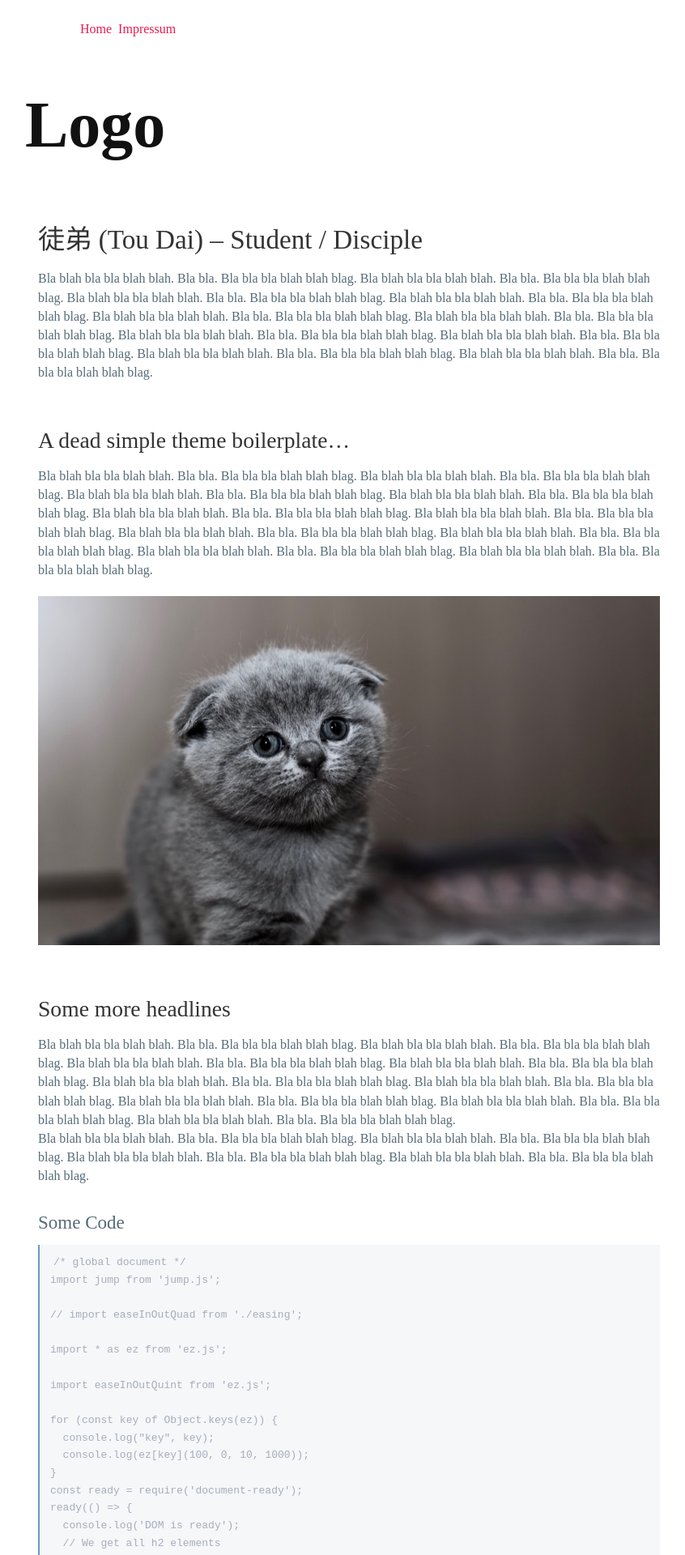
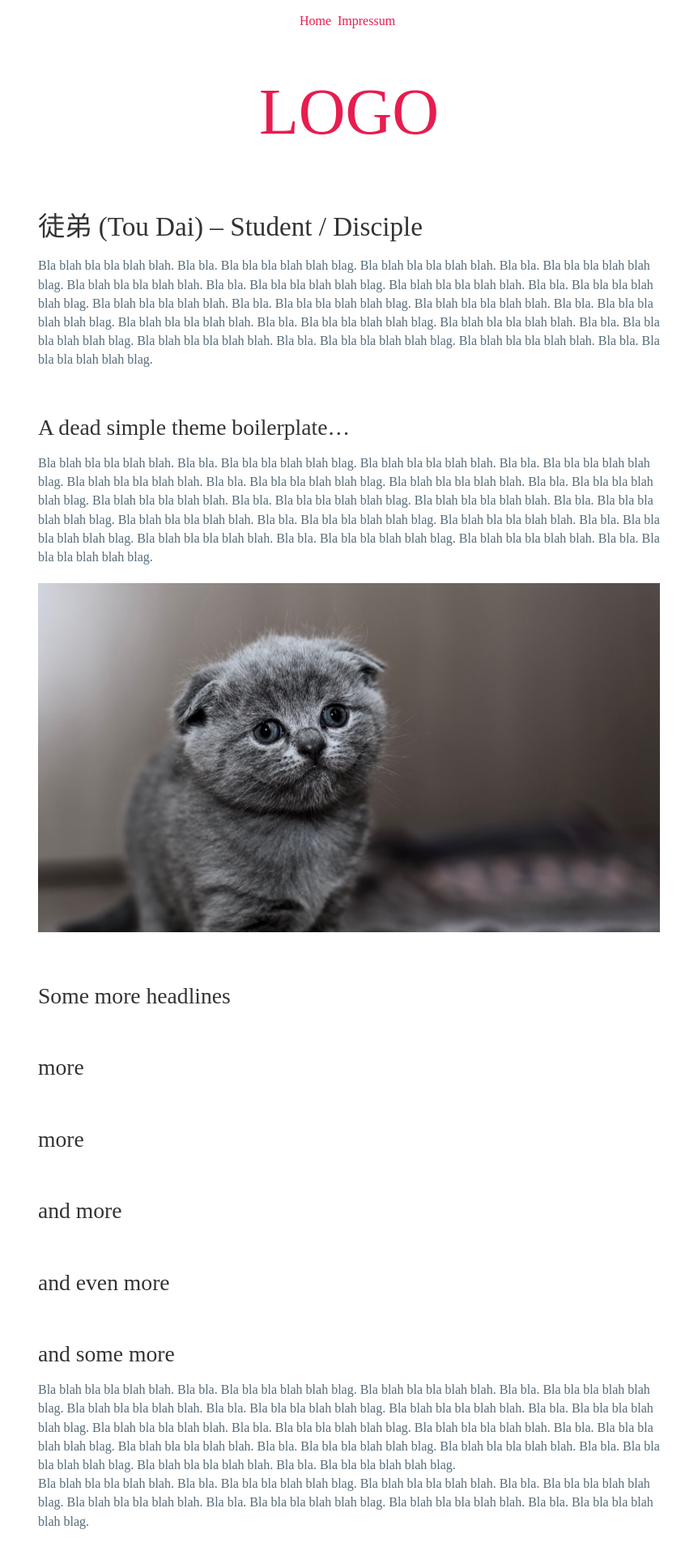
Before and after one commit to ff6347/jekyll-theme-tou-dai, a Jekyll site: the page built from _editable_pages/landing.md, in a window 1280 px wide. Shown: the top 1920 px of the page at 81% size, without its empty margins (209-1055 px from the left). Built offline with Jekyll 4.4.1, drawn with Linux system fonts in a browser that asks for light colours.

Commit message:
better menu

```diff
--- a/_editable_pages/landing.md
+++ b/_editable_pages/landing.md
@@ -18,6 +18,15 @@
 
 ## Some more headlines
 
+## more
+
+## more
+
+## and more
+
+## and even more
+
+## and some more
 Bla blah bla bla blah blah. Bla bla. Bla bla bla blah blah blag. Bla blah bla bla blah blah. Bla bla. Bla bla bla blah blah blag. Bla blah bla bla blah blah. Bla bla. Bla bla bla blah blah blag. Bla blah bla bla blah blah. Bla bla. Bla bla bla blah blah blag. Bla blah bla bla blah blah. Bla bla. Bla bla bla blah blah blag. Bla blah bla bla blah blah. Bla bla. Bla bla bla blah blah blag. Bla blah bla bla blah blah. Bla bla. Bla bla bla blah blah blag. Bla blah bla bla blah blah. Bla bla. Bla bla bla blah blah blag. Bla blah bla bla blah blah. Bla bla. Bla bla bla blah blah blag.
 Bla blah bla bla blah blah. Bla bla. Bla bla bla blah blah blag. Bla blah bla bla blah blah. Bla bla. Bla bla bla blah blah blag. Bla blah bla bla blah blah. Bla bla. Bla bla bla blah blah blag. Bla blah bla bla blah blah. Bla bla. Bla bla bla blah blah blag.
 
--- /dev/null
+++ b/_includes/footer.html
@@ -0,0 +1,3 @@
+<footer>
+<p>Build with <a href="http://jekyllrb.com/" target="blank">jekyll</a> and &hearts; </p>
+</footer>
--- a/_includes/logo.html
+++ b/_includes/logo.html
@@ -1 +1 @@
-<div class="logo">Logo</div>
+<div id="logo">Logo</div>
--- a/_layouts/default.html
+++ b/_layouts/default.html
@@ -32,23 +32,14 @@
   <body class="fade">
     {% include header.html %}
     {% include logo.html %}
-    <section>
-      <div id="main">
-        <div class="menu-trigger"></div>
+    <div id="main">
+      <div class="menu-trigger"></div>
+      <section>
         {{ content }}
-        <footer>
-<!--           <noscript>
-          <ul class="social-links">
-            <li class="social">foo</li>
-            <li class="social">bah </li>
-            <li class="social">baz</li>
-          </ul>
-          </noscript> -->
-          <p>Build with <a href="http://jekyllrb.com/" target="blank">jekyll</a> and &hearts; </p>
-        </footer>
-      </div>
-      <!-- close main -->
-    </section>
+      </section>
+    </div>
+    <!-- close main -->
+    {% include footer.html %}
     <script type="text/javascript" src="{{site.url}}/assets/js/main.bundle.js"></script>
   </body>
 </html>
--- a/_sass/_menu.scss
+++ b/_sass/_menu.scss
@@ -5,13 +5,15 @@
 // http://codepen.io/andreasstorm/pen/lriga
 // by http://codepen.io/andreasstorm/
 header {
+    display: flex; /* or inline-flex */
+    justify-content:  center;
     height: 5em;
     // padding-top: 40px;
 }
 
 .inner {
-    max-width: 1000px;
-    margin: 0 auto;
+    //  max-width: 100%;
+    // margin: 0 auto;
     padding: 0px 20px;
     position: relative;
 }
@@ -26,15 +28,23 @@
 
 nav>ul {
     // float: right;
-    max-width: 800px;
+    // max-width: 800px;
     border-bottom: 1px solid black;
+    padding: auto;
 }
 
+nav > ul > li:first-of-type {
+    margin-left: 0;
+
+}
 nav>ul>li {
-    text-size: 40px;
+    text-size: 0.9em;
     text-align: center;
-    line-height: 40px;
-    margin-left: 0.5em;
+    line-height: 1.2em;
+    // margin-left: 0.5em;
+    // first is top bottom second is left right
+    margin: auto 0.25em;
+
     [class^="icon-"],
     [class*=" icon-"] {
         height: 30px;
@@ -109,6 +119,10 @@
 }
 
 @media screen and (max-width: 800px) {
+    header {
+        display: initial;
+        // justify-content:  flex-end;
+    }
     nav ul {
         display: none;
         padding: 0;
@@ -154,6 +168,7 @@
         width: 100%;
         text-align: left;
         //background: #222;
+        line-height: 1.7em;
         text-indent: 40px;
         text-decoration: none;
     }
@@ -167,6 +182,7 @@
         display: block;
         float: none;
         list-style: none;
+        margin-left: 0.5em;
     }
     nav>ul li ul {
         display: block;
--- /dev/null
+++ b/_sass/_normalize.scss
@@ -0,0 +1,447 @@
+/*! normalize.css v7.0.0 | MIT License | github.com/necolas/normalize.css */
+
+/* Document
+   ========================================================================== */
+
+/**
+ * 1. Correct the line height in all browsers.
+ * 2. Prevent adjustments of font size after orientation changes in
+ *    IE on Windows Phone and in iOS.
+ */
+
+html {
+  line-height: 1.15; /* 1 */
+  -ms-text-size-adjust: 100%; /* 2 */
+  -webkit-text-size-adjust: 100%; /* 2 */
+}
+
+/* Sections
+   ========================================================================== */
+
+/**
+ * Remove the margin in all browsers (opinionated).
+ */
+
+body {
+  margin: 0;
+}
+
+/**
+ * Add the correct display in IE 9-.
+ */
+
+article,
+aside,
+footer,
+header,
+nav,
+section {
+  display: block;
+}
+
+/**
+ * Correct the font size and margin on `h1` elements within `section` and
+ * `article` contexts in Chrome, Firefox, and Safari.
+ */
+
+h1 {
+  font-size: 2em;
+  margin: 0.67em 0;
+}
+
+/* Grouping content
+   ========================================================================== */
+
+/**
+ * Add the correct display in IE 9-.
+ * 1. Add the correct display in IE.
+ */
+
+figcaption,
+figure,
+main { /* 1 */
+  display: block;
+}
+
+/**
+ * Add the correct margin in IE 8.
+ */
+
+figure {
+  margin: 1em 40px;
+}
+
+/**
+ * 1. Add the correct box sizing in Firefox.
+ * 2. Show the overflow in Edge and IE.
+ */
+
+hr {
+  box-sizing: content-box; /* 1 */
+  height: 0; /* 1 */
+  overflow: visible; /* 2 */
+}
+
+/**
+ * 1. Correct the inheritance and scaling of font size in all browsers.
+ * 2. Correct the odd `em` font sizing in all browsers.
+ */
+
+pre {
+  font-family: monospace, monospace; /* 1 */
+  font-size: 1em; /* 2 */
+}
+
+/* Text-level semantics
+   ========================================================================== */
+
+/**
+ * 1. Remove the gray background on active links in IE 10.
+ * 2. Remove gaps in links underline in iOS 8+ and Safari 8+.
+ */
+
+a {
+  background-color: transparent; /* 1 */
+  -webkit-text-decoration-skip: objects; /* 2 */
+}
+
+/**
+ * 1. Remove the bottom border in Chrome 57- and Firefox 39-.
+ * 2. Add the correct text decoration in Chrome, Edge, IE, Opera, and Safari.
+ */
+
+abbr[title] {
+  border-bottom: none; /* 1 */
+  text-decoration: underline; /* 2 */
+  text-decoration: underline dotted; /* 2 */
+}
+
+/**
+ * Prevent the duplicate application of `bolder` by the next rule in Safari 6.
+ */
+
+b,
+strong {
+  font-weight: inherit;
+}
+
+/**
+ * Add the correct font weight in Chrome, Edge, and Safari.
+ */
+
+b,
+strong {
+  font-weight: bolder;
+}
+
+/**
+ * 1. Correct the inheritance and scaling of font size in all browsers.
+ * 2. Correct the odd `em` font sizing in all browsers.
+ */
+
+code,
+kbd,
+samp {
+  font-family: monospace, monospace; /* 1 */
+  font-size: 1em; /* 2 */
+}
+
+/**
+ * Add the correct font style in Android 4.3-.
+ */
+
+dfn {
+  font-style: italic;
+}
+
+/**
+ * Add the correct background and color in IE 9-.
+ */
+
+mark {
+  background-color: #ff0;
+  color: #000;
+}
+
+/**
+ * Add the correct font size in all browsers.
+ */
+
+small {
+  font-size: 80%;
+}
+
+/**
+ * Prevent `sub` and `sup` elements from affecting the line height in
+ * all browsers.
+ */
+
+sub,
+sup {
+  font-size: 75%;
+  line-height: 0;
+  position: relative;
+  vertical-align: baseline;
+}
+
+sub {
+  bottom: -0.25em;
+}
+
+sup {
+  top: -0.5em;
+}
+
+/* Embedded content
+   ========================================================================== */
+
+/**
+ * Add the correct display in IE 9-.
+ */
+
+audio,
+video {
+  display: inline-block;
+}
+
+/**
+ * Add the correct display in iOS 4-7.
+ */
+
+audio:not([controls]) {
+  display: none;
+  height: 0;
+}
+
+/**
+ * Remove the border on images inside links in IE 10-.
+ */
+
+img {
+  border-style: none;
+}
+
+/**
+ * Hide the overflow in IE.
+ */
+
+svg:not(:root) {
+  overflow: hidden;
+}
+
+/* Forms
+   ========================================================================== */
+
+/**
+ * 1. Change the font styles in all browsers (opinionated).
+ * 2. Remove the margin in Firefox and Safari.
+ */
+
+button,
+input,
+optgroup,
+select,
+textarea {
+  font-family: sans-serif; /* 1 */
+  font-size: 100%; /* 1 */
+  line-height: 1.15; /* 1 */
+  margin: 0; /* 2 */
+}
+
+/**
+ * Show the overflow in IE.
+ * 1. Show the overflow in Edge.
+ */
+
+button,
+input { /* 1 */
+  overflow: visible;
+}
+
+/**
+ * Remove the inheritance of text transform in Edge, Firefox, and IE.
+ * 1. Remove the inheritance of text transform in Firefox.
+ */
+
+button,
+select { /* 1 */
+  text-transform: none;
+}
+
+/**
+ * 1. Prevent a WebKit bug where (2) destroys native `audio` and `video`
+ *    controls in Android 4.
+ * 2. Correct the inability to style clickable types in iOS and Safari.
+ */
+
+button,
+html [type="button"], /* 1 */
+[type="reset"],
+[type="submit"] {
+  -webkit-appearance: button; /* 2 */
+}
+
+/**
+ * Remove the inner border and padding in Firefox.
+ */
+
+button::-moz-focus-inner,
+[type="button"]::-moz-focus-inner,
+[type="reset"]::-moz-focus-inner,
+[type="submit"]::-moz-focus-inner {
+  border-style: none;
+  padding: 0;
+}
+
+/**
+ * Restore the focus styles unset by the previous rule.
+ */
+
+button:-moz-focusring,
+[type="button"]:-moz-focusring,
+[type="reset"]:-moz-focusring,
+[type="submit"]:-moz-focusring {
+  outline: 1px dotted ButtonText;
+}
+
+/**
+ * Correct the padding in Firefox.
+ */
+
+fieldset {
+  padding: 0.35em 0.75em 0.625em;
+}
+
+/**
+ * 1. Correct the text wrapping in Edge and IE.
+ * 2. Correct the color inheritance from `fieldset` elements in IE.
+ * 3. Remove the padding so developers are not caught out when they zero out
+ *    `fieldset` elements in all browsers.
+ */
+
+legend {
+  box-sizing: border-box; /* 1 */
+  color: inherit; /* 2 */
+  display: table; /* 1 */
+  max-width: 100%; /* 1 */
+  padding: 0; /* 3 */
+  white-space: normal; /* 1 */
+}
+
+/**
+ * 1. Add the correct display in IE 9-.
+ * 2. Add the correct vertical alignment in Chrome, Firefox, and Opera.
+ */
+
+progress {
+  display: inline-block; /* 1 */
+  vertical-align: baseline; /* 2 */
+}
+
+/**
+ * Remove the default vertical scrollbar in IE.
+ */
+
+textarea {
+  overflow: auto;
+}
+
+/**
+ * 1. Add the correct box sizing in IE 10-.
+ * 2. Remove the padding in IE 10-.
+ */
+
+[type="checkbox"],
+[type="radio"] {
+  box-sizing: border-box; /* 1 */
+  padding: 0; /* 2 */
+}
+
+/**
+ * Correct the cursor style of increment and decrement buttons in Chrome.
+ */
+
+[type="number"]::-webkit-inner-spin-button,
+[type="number"]::-webkit-outer-spin-button {
+  height: auto;
+}
+
+/**
+ * 1. Correct the odd appearance in Chrome and Safari.
+ * 2. Correct the outline style in Safari.
+ */
+
+[type="search"] {
+  -webkit-appearance: textfield; /* 1 */
+  outline-offset: -2px; /* 2 */
+}
+
+/**
+ * Remove the inner padding and cancel buttons in Chrome and Safari on macOS.
+ */
+
+[type="search"]::-webkit-search-cancel-button,
+[type="search"]::-webkit-search-decoration {
+  -webkit-appearance: none;
+}
+
+/**
+ * 1. Correct the inability to style clickable types in iOS and Safari.
+ * 2. Change font properties to `inherit` in Safari.
+ */
+
+::-webkit-file-upload-button {
+  -webkit-appearance: button; /* 1 */
+  font: inherit; /* 2 */
+}
+
+/* Interactive
+   ========================================================================== */
+
+/*
+ * Add the correct display in IE 9-.
+ * 1. Add the correct display in Edge, IE, and Firefox.
+ */
+
+details, /* 1 */
+menu {
+  display: block;
+}
+
+/*
+ * Add the correct display in all browsers.
+ */
+
+summary {
+  display: list-item;
+}
+
+/* Scripting
+   ========================================================================== */
+
+/**
+ * Add the correct display in IE 9-.
+ */
+
+canvas {
+  display: inline-block;
+}
+
+/**
+ * Add the correct display in IE.
+ */
+
+template {
+  display: none;
+}
+
+/* Hidden
+   ========================================================================== */
+
+/**
+ * Add the correct display in IE 10-.
+ */
+
+[hidden] {
+  display: none;
+}
--- a/_sass/jekyll-theme-tou-dai.scss
+++ b/_sass/jekyll-theme-tou-dai.scss
@@ -1,14 +1,6 @@
-@import 'typescale',
-'fonts',
-'menu',
-'tables';
+@import 'normalize', 'typescale', 'fonts', 'menu', 'tables';
 
 /*css taken from http://jgthms.com/web-design-in-4-minutes/*/
-
-body {
-    margin: 0 auto;
-    max-width: 50em;
-}
 
 * {
     box-sizing: border-box;
@@ -18,13 +10,13 @@
     font-family: serif;
 }
 
-body {
+
+#main {
     /* top | right | bottom | left */
     padding: 0em 0em 4em 0em;
     // padding: 4em 1em;
-}
-
-#main {
+    margin: 0 auto;
+    max-width: 50em;
     padding: 4em 1em;
 }
 
@@ -89,3 +81,22 @@
 img {
     max-width: 100%;
 }
+
+ul {
+    // margin: 0;
+    padding: 0;
+
+}
+
+#logo{
+    text-align: center;
+    font-size: 5em;
+    color: #e81c4f;
+    text-transform: uppercase;
+}
+
+footer{
+    display: flex; /* or inline-flex */
+    justify-content:  center;
+    height: 5em;
+}
```
Also changed, not shown: package.json (+5 -2 lines), jekyll-theme-tou-dai.gemspec, 1 other file.
